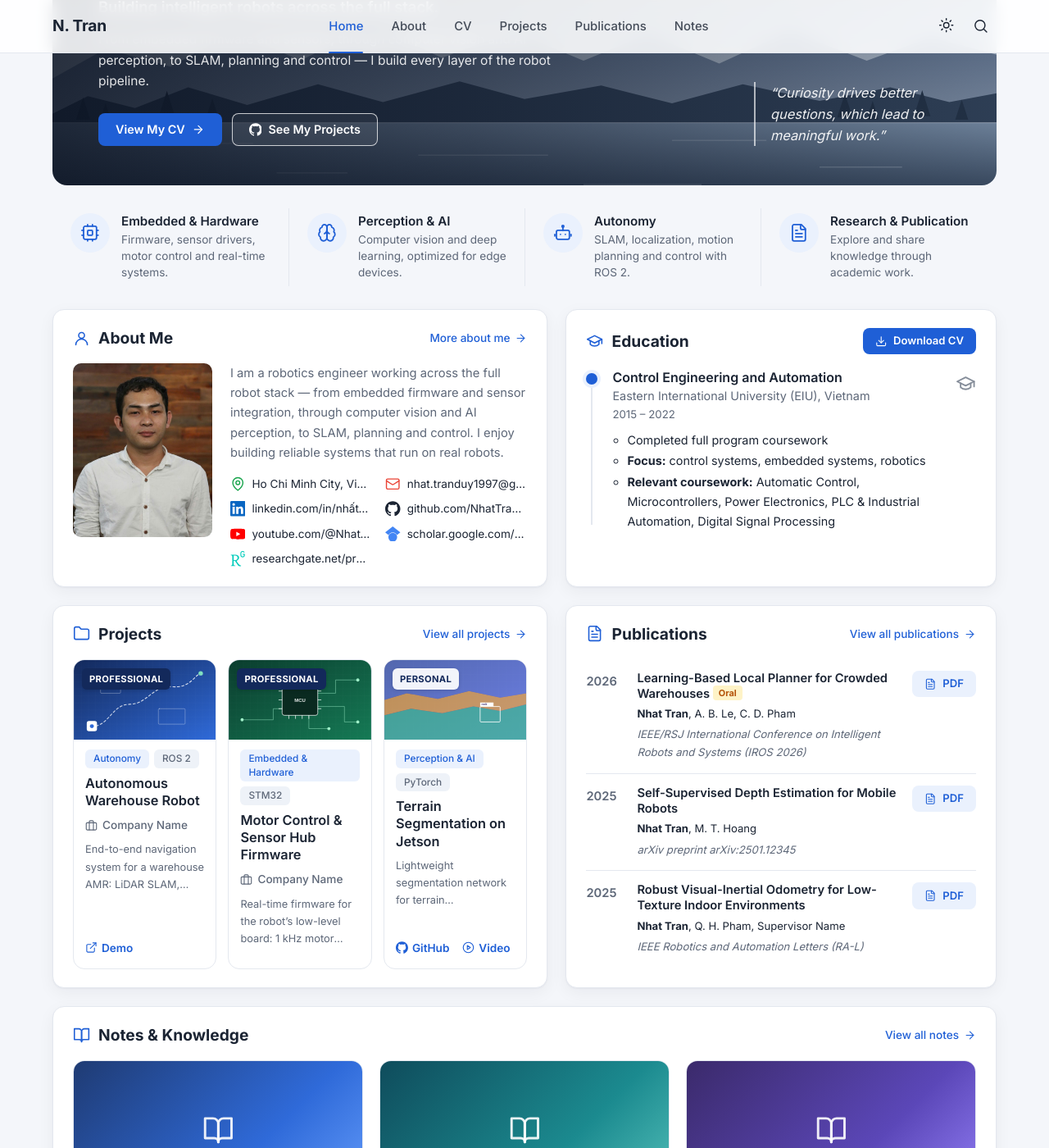
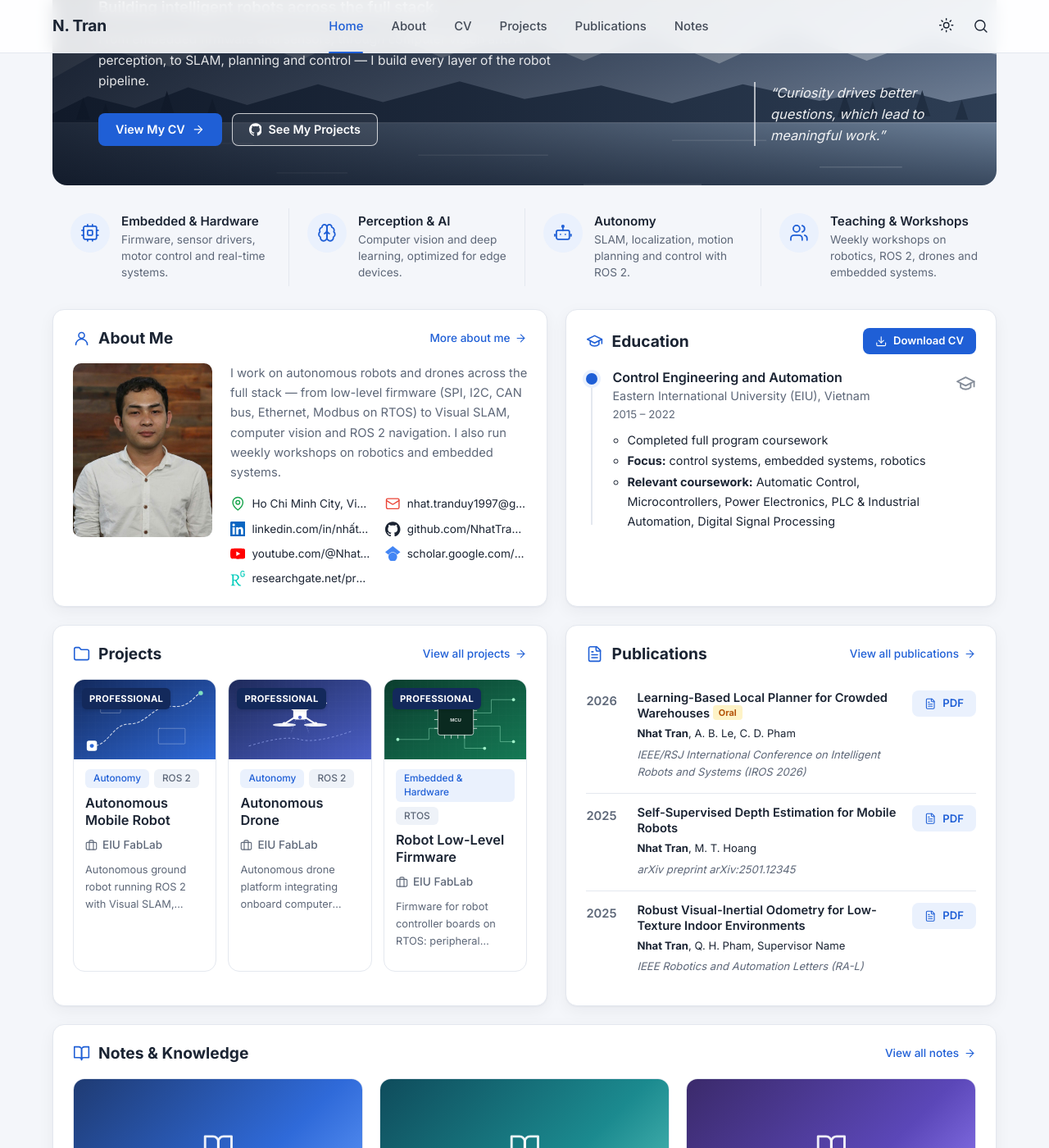
Before and after one commit to NhatTran-97/NhatTran-97.github.io, a Jekyll site: the page built from index.html, in a window 1280 px wide and 1400 px high, scrolled down 247 px. Shown: the whole window at 82% size. Built offline with Jekyll 4.4.1, drawn with Linux system fonts in a browser that asks for light colours.

Commit message:
Add real FabLab experience, projects, workshops and About text
Co-Authored-By: Claude Opus 5.5 <noreply@anthropic.com>
Claude-Session: https://claude.ai/code/session_01WtscMMpGViN2kQZVLN7Eom

```diff
--- a/_data/cv.yml
+++ b/_data/cv.yml
@@ -30,29 +30,25 @@ sections:
     title: Experience
     icon: briefcase
     items:
-      - title: Robotics Engineer
-        org: Company Name, Ho Chi Minh City
-        period: 2024 – Present
+      - title: FabLab Technician
+        org: Eastern International University (EIU)
+        period: Oct 2018 – Present
         details:
-          - Developed the navigation stack (ROS 2, Nav2) for a fleet of warehouse AMRs.
-          - Reduced localization drift by 40% by fusing wheel odometry, IMU and LiDAR.
-      - title: Research Assistant
-        org: Lab Name, University Name
-        period: 2021 – 2024
-        details:
-          - Designed a learning-based perception pipeline for outdoor robots.
-          - Co-authored 3 peer-reviewed papers.
+          - Develop autonomous robot and autonomous drone platforms, working across the full stack from low-level firmware to high-level autonomy.
+          - "**Autonomy & perception:** Visual SLAM, computer vision, ROS 2 and autonomous navigation (Nav2)."
+          - "**Embedded:** low-level robot firmware on RTOS — SPI, I2C, UART, CAN bus, Ethernet and Modbus."
+          - Organize and teach a weekly workshop series for students on robotics, ROS 2, drones and embedded systems.
 
   - id: skills
     title: Skills
     type: skills
     items:
       - group: Embedded & Hardware
-        items: [STM32, ESP32, FreeRTOS, CAN, UART / SPI / I2C, KiCad]
+        items: [RTOS, SPI, I2C, UART, CAN bus, Ethernet, Modbus]
       - group: Perception & AI
         items: [PyTorch, OpenCV, TensorRT, ONNX, YOLO, PCL]
       - group: Autonomy
-        items: [ROS 2, Nav2, SLAM, MPC / PID, Gazebo, Isaac Sim]
+        items: [ROS 2, Nav2, Visual SLAM, Autonomous Robots, Autonomous Drones]
       - group: Programming
         items: [C / C++, Python, CUDA, Bash]
       - group: Tools
@@ -75,11 +71,7 @@ sections:
     title: Activities
     icon: users
     items:
-      - title: Teaching Assistant — Introduction to Robotics
-        org: University Name
-        period: 2022 – 2023
+      - title: Weekly Robotics Workshop Series — Organizer & Instructor
+        org: EIU FabLab
         details:
-          - Led weekly lab sessions on ROS for 40+ undergraduate students.
-      - title: Member, Robotics Club
-        org: University Name
-        period: 2016 – 2020
+          - Hands-on sessions for students on robotics, ROS 2, drones and embedded systems.
--- a/_data/profile.yml
+++ b/_data/profile.yml
@@ -47,9 +47,9 @@ highlights:
   - icon: bot
     title: Autonomy
     text: SLAM, localization, motion planning and control with ROS 2.
-  - icon: file-text
-    title: Research & Publication
-    text: Explore and share knowledge through academic work.
+  - icon: users
+    title: Teaching & Workshops
+    text: Weekly workshops on robotics, ROS 2, drones and embedded systems.
 
 # ----- Thông tin liên hệ (trang About, Home và footer) -----
 # Xoá mục nào không dùng. "url" là link khi bấm vào.
@@ -87,21 +87,23 @@ about:
   subtitle: A little bit about who I am, my background, and what I'm passionate about.
   # Đoạn ngắn hiện trên trang Home
   summary: >-
-    I am a robotics engineer working across the full robot stack — from embedded
-    firmware and sensor integration, through computer vision and AI perception,
-    to SLAM, planning and control. I enjoy building reliable systems that run on real robots.
+    I work on autonomous robots and drones across the full stack — from low-level
+    firmware (SPI, I2C, CAN bus, Ethernet, Modbus on RTOS) to Visual SLAM, computer
+    vision and ROS 2 navigation. I also run weekly workshops on robotics and embedded systems.
   # Phần giới thiệu đầy đủ trên trang About (viết Markdown, có thể nhiều đoạn)
   intro: |
-    I am a **robotics engineer** at *Company Name*, where I work across the whole
-    robot pipeline: firmware for sensor and motor-control boards, perception models
-    running on NVIDIA Jetson, and the navigation stack for a fleet of autonomous mobile robots.
+    I am a **FabLab Technician** at *Eastern International University (EIU)*, where
+    since 2018 I have been building autonomous robots and autonomous drones across
+    the whole robot pipeline.
 
-    I like connecting the layers — understanding how a timing issue in the firmware
-    shows up as drift in SLAM, or how a faster model changes what the planner can do.
-    Before joining industry, I was a research assistant at *Lab Name*, working on
-    visual-inertial SLAM.
+    On the **low level**, I write firmware for robot controllers on RTOS — drivers and
+    communication over SPI, I2C, UART, CAN bus, Ethernet and Modbus. On the **high level**,
+    I work on autonomous systems with ROS 2: Visual SLAM, computer vision and navigation.
+    I enjoy connecting these layers — understanding how a timing issue in the firmware
+    shows up as drift in SLAM, or how perception changes what the robot can do.
 
-    Outside of work, I like hiking, photography and writing technical notes on this site.
+    I also organize a **weekly workshop series** at the FabLab, teaching students
+    robotics, ROS 2, drones and embedded systems.
   interests:
     - Embedded Systems
     - Edge AI
--- a/_data/projects.yml
+++ b/_data/projects.yml
@@ -33,7 +33,7 @@ groups:
     title: Professional Projects
     label: Professional
     icon: briefcase
-    description: Projects I built and shipped as part of my work in industry.
+    description: Projects from my work at the EIU FabLab.
   - id: personal
     title: Personal Projects
     label: Personal
@@ -47,40 +47,48 @@ groups:
 
 items:
   # ---------- Professional ----------
-  - title: Autonomous Warehouse Robot
+  - title: Autonomous Mobile Robot
     group: professional
-    org: Company Name
+    org: EIU FabLab
     category: Autonomy
-    period: 2024 – Present
     image: /assets/img/projects/robot-nav.svg
-    tags: [ROS 2, Nav2, SLAM, C++]
+    tags: [ROS 2, Nav2, Visual SLAM, Computer Vision]
     description: >-
-      End-to-end navigation system for a warehouse AMR: LiDAR SLAM, AMCL
-      localization, Nav2 planning and a custom MPC controller. Deployed on 20+ robots.
-    featured: true
-    demo: "#"
-
-  - title: Motor Control & Sensor Hub Firmware
-    group: professional
-    org: Company Name
-    category: Embedded & Hardware
-    period: 2024
-    image: /assets/img/projects/embedded.svg
-    tags: [STM32, FreeRTOS, CAN, C]
-    description: >-
-      Real-time firmware for the robot's low-level board: 1 kHz motor current/velocity
-      control, IMU & encoder acquisition, and a CAN bridge to the ROS 2 computer.
+      Autonomous ground robot running ROS 2 with Visual SLAM, computer-vision
+      perception and autonomous navigation (Nav2), on top of custom low-level firmware.
     featured: true
 
-  - title: LiDAR–Camera Calibration Toolkit
+  - title: Autonomous Drone
     group: professional
-    org: Company Name
-    category: Perception & AI
-    period: 2024
-    tags: [C++, OpenCV, PCL, ROS 2]
+    org: EIU FabLab
+    category: Autonomy
+    image: /assets/img/projects/drone.svg
+    tags: [ROS 2, Computer Vision, Embedded]
     description: >-
-      Target-based extrinsic calibration between 3D LiDAR and cameras, cutting
-      sensor setup time per robot from hours to minutes.
+      Autonomous drone platform integrating onboard computer vision and ROS 2
+      with the embedded flight hardware.
+    featured: true
+
+  - title: Robot Low-Level Firmware
+    group: professional
+    org: EIU FabLab
+    category: Embedded & Hardware
+    image: /assets/img/projects/embedded.svg
+    tags: [RTOS, CAN bus, Modbus, Ethernet, SPI / I2C / UART]
+    description: >-
+      Firmware for robot controller boards on RTOS: peripheral drivers (SPI, I2C, UART)
+      and CAN bus, Ethernet and Modbus communication, bridging sensors and actuators
+      to the ROS 2 system.
+    featured: true
+
+  - title: Weekly Robotics Workshop Series
+    group: professional
+    org: EIU FabLab
+    category: Teaching
+    tags: [ROS 2, Drones, Embedded, Robotics]
+    description: >-
+      Organize and teach weekly hands-on workshops for students on robotics,
+      ROS 2, drones and embedded systems.
 
   # ---------- Personal ----------
   - title: Terrain Segmentation on Jetson
@@ -92,7 +100,6 @@ items:
     description: >-
       Lightweight segmentation network for terrain classification, optimized with
       TensorRT for real-time on-board inference on NVIDIA Jetson.
-    featured: true
     github: https://github.com/NhatTran-97
     video: "#"
 
```
Also changed, not shown: assets/img/projects/drone.svg (added).
